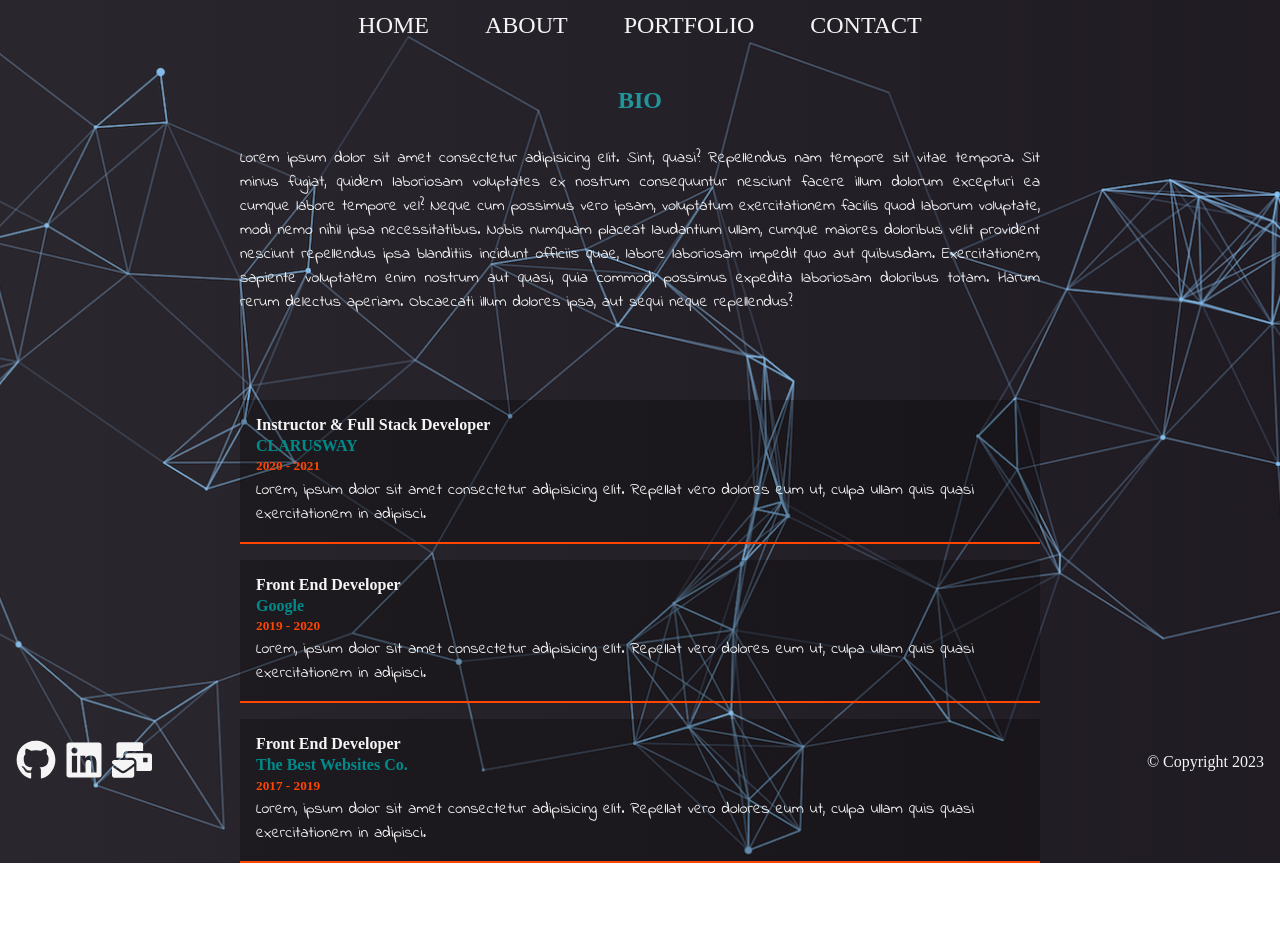
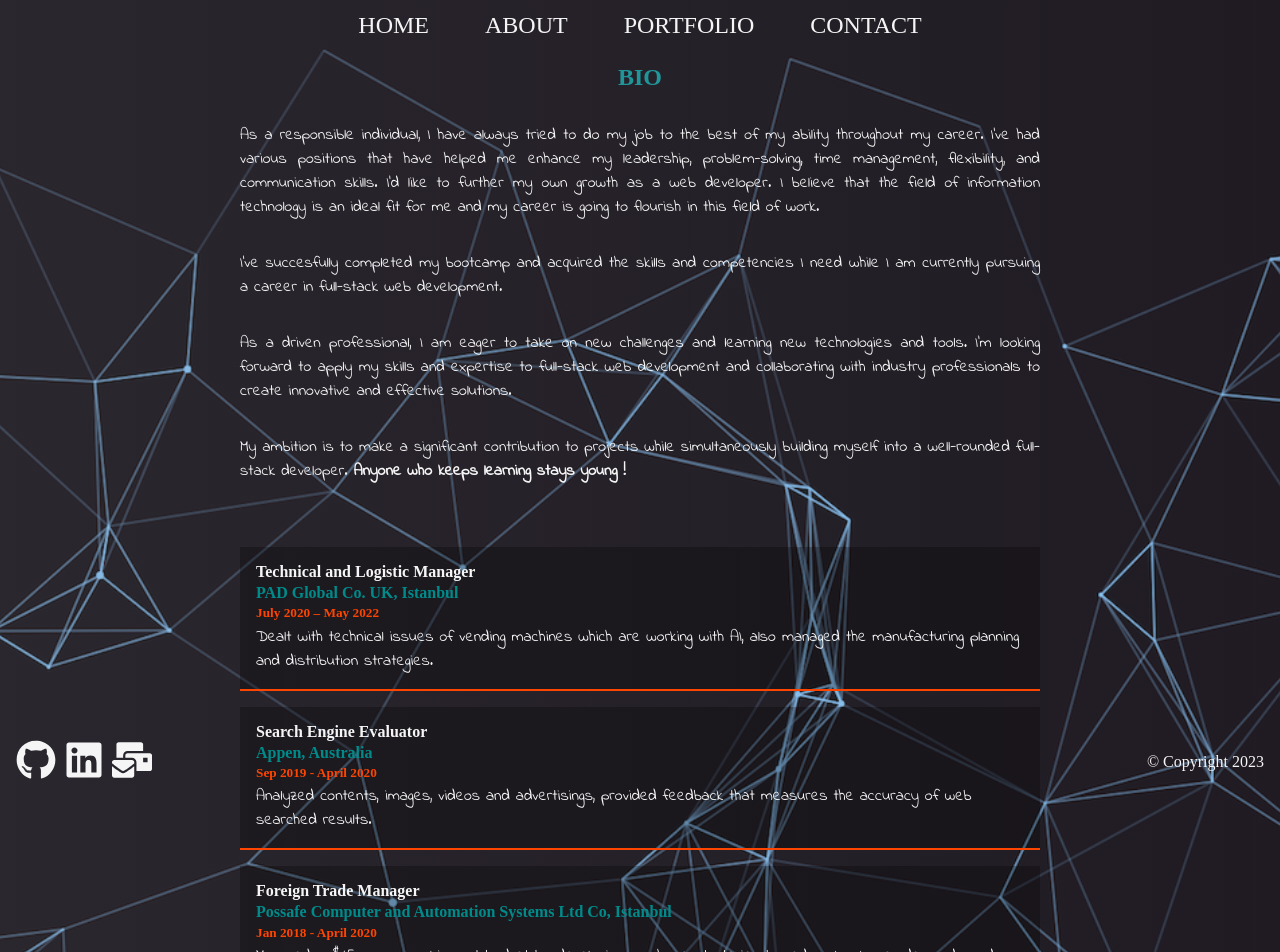
Before and after one commit to omeryilldirim/Portfolio-Website, a React (Create React App) app: page /about in a window 1280 px wide. Shown: the top 952 px of the page. Before the commit the page ends 863 px from the top, so only its background shows below. Built offline with nearby package versions, Linux system fonts and the light colour scheme; the HTML template or start-up script is replaced by a standard one; a web font is replaced by a local one.

Commit message:
about page updated

```diff
--- a/src/pages/About/About.jsx
+++ b/src/pages/About/About.jsx
@@ -1,49 +1,73 @@
-
-import "./About.scss"
+import "./About.scss";
 
 const About = () => {
   return (
-    <div className='about-container'>
+    <div className="about-container">
       <div className="about-bio">
         <h2>BIO</h2>
         <p>
-           Lorem ipsum dolor sit amet consectetur adipisicing elit. Sint, quasi? Repellendus nam tempore sit vitae tempora. Sit minus fugiat, quidem laboriosam voluptates ex nostrum consequuntur nesciunt facere illum dolorum excepturi ea cumque labore tempore vel? Neque cum possimus vero ipsam, voluptatum exercitationem facilis quod laborum voluptate, modi nemo nihil ipsa necessitatibus. Nobis numquam placeat laudantium ullam, cumque maiores doloribus velit provident nesciunt repellendus ipsa blanditiis incidunt officiis quae, labore laboriosam impedit quo aut quibusdam. Exercitationem, sapiente voluptatem enim nostrum aut quasi, quia commodi possimus expedita laboriosam doloribus totam. Harum rerum delectus aperiam. Obcaecati illum dolores ipsa, aut sequi neque repellendus?
+          As a responsible individual, I have always tried to do my job to the
+          best of my ability throughout my career. I've had various positions
+          that have helped me enhance my leadership, problem-solving, time
+          management, flexibility, and communication skills. I'd like to further
+          my own growth as a web developer. I believe that the field of
+          information technology is an ideal fit for me and my career is going
+          to flourish in this field of work.
+        </p>
+        <p>
+          I've succesfully completed my bootcamp and acquired the skills and competencies I
+          need while I am currently pursuing a career in full-stack web
+          development.
+        </p>
+        <p>
+          As a driven professional, I am eager to take on new challenges and
+          learning new technologies and tools. I'm looking forward to apply my
+          skills and expertise to full-stack web development and collaborating
+          with industry professionals to create innovative and effective
+          solutions.
+        </p>
+        <p>
+          My ambition is to make a significant contribution to projects while
+          simultaneously building myself into a well-rounded full-stack
+          developer. <strong>Anyone who keeps learning stays young !</strong>
         </p>
       </div>
       <div className="about-experience">
         <div className="about-job">
-          <h4 className="job-title">Instructor & Full Stack Developer</h4>
-          <h4 className="job-company">CLARUSWAY</h4>
-          <h5 className="job-year">2020 - 2021</h5>
+          <h4 className="job-title">Technical and Logistic Manager</h4>
+          <h4 className="job-company">PAD Global Co. UK, Istanbul</h4>
+          <h5 className="job-year">July 2020 – May 2022</h5>
           <p>
-            Lorem, ipsum dolor sit amet consectetur adipisicing elit. Repellat
-            vero dolores eum ut, culpa ullam quis quasi exercitationem in
-            adipisci.
+          Dealt with technical issues of vending machines which are working with AI, also managed the manufacturing planning and distribution strategies.
           </p>
         </div>
         <div className="about-job">
-          <h4 className="job-title">Front End Developer</h4>
-          <h4 className="job-company">Google</h4>
-          <h5 className="job-year">2019 - 2020</h5>
+          <h4 className="job-title">Search Engine Evaluator</h4>
+          <h4 className="job-company">Appen, Australia</h4>
+          <h5 className="job-year">Sep 2019 - April 2020</h5>
           <p>
-            Lorem, ipsum dolor sit amet consectetur adipisicing elit. Repellat
-            vero dolores eum ut, culpa ullam quis quasi exercitationem in
-            adipisci.
+          Analyzed contents, images, videos and advertisings, provided feedback that measures the accuracy of web searched results.
           </p>
         </div>
         <div className="about-job">
-          <h4 className="job-title">Front End Developer</h4>
-          <h4 className="job-company">The Best Websites Co.</h4>
-          <h5 className="job-year">2017 - 2019</h5>
+          <h4 className="job-title">Foreign Trade Manager</h4>
+          <h4 className="job-company">Possafe Computer and Automation Systems Ltd Co,  Istanbul	</h4>
+          <h5 className="job-year">Jan 2018 - April 2020</h5>
           <p>
-            Lorem, ipsum dolor sit amet consectetur adipisicing elit. Repellat
-            vero dolores eum ut, culpa ullam quis quasi exercitationem in
-            adipisci.
+          Managed a $150.000 annual import budget by developing purchase strategies based on local user demands and enhanced the profit rate by 5%.
+          </p>
+        </div>
+        <div className="about-job">
+          <h4 className="job-title">Deputy Inspector</h4>
+          <h4 className="job-company">Turkish General Directorate of Security, Kırklareli	</h4>
+          <h5 className="job-year">June 2014 - Nov 2016</h5>
+          <p>
+          Led a staff of 40 in a city of 120,000 inhabitants and dealt with approximately 100 criminal cases per month.
           </p>
         </div>
       </div>
     </div>
-  )
-}
+  );
+};
 
-export default About
+export default About;
--- a/src/pages/About/About.scss
+++ b/src/pages/About/About.scss
@@ -18,7 +18,7 @@
         min-height: 50vh;
         gap: 2rem;
         width: 100%;
-        padding: 4rem 2rem;
+        padding: 4rem;
 
         h2{
             color: $primary-color;
@@ -39,6 +39,7 @@
         align-items: center;
         gap: 1rem;
         width: 100%;
+        padding: 0rem 2rem 2rem;
 
         .about-job{
             width: 80%;
@@ -72,7 +73,7 @@
 }
 
 @media screen and (width < 1100px) {
-    .about-experience{
-        padding: 2rem;
-    }
+    // .about-experience{
+    //     padding: 2rem;
+    // }
 }
```
Also changed, not shown: 1 other file (tests, documents, lock files or other folders).
